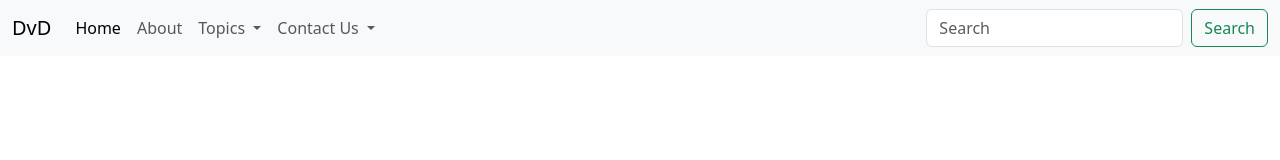
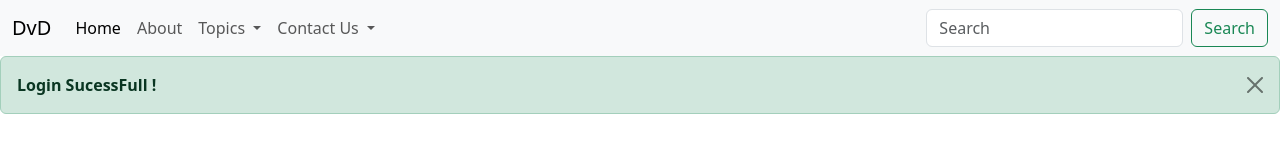
Before and after one commit to vipultyagi07/bootstrap, a plain HTML site: page index.html in a window 1280 px wide. Drawn offline with nearby package versions, Linux system fonts and the light colour scheme.

Commit message:
ADDED :: Dismissing Alert in project

```diff
--- a/index.html
+++ b/index.html
@@ -67,6 +67,12 @@
     </div>
   </nav>
 
+  <!-- Alert -->
+<div class="alert alert-success alert-dismissible fade show" role="alert">
+  <strong>Login SucessFull !</strong>
+  <button type="button" class="btn-close" data-bs-dismiss="alert" aria-label="Close"></button>
+</div>
+
 
   <script src="https://cdn.jsdelivr.net/npm/bootstrap@5.3.3/dist/js/bootstrap.bundle.min.js"
     integrity="sha384-YvpcrYf0tY3lHB60NNkmXc5s9fDVZLESaAA55NDzOxhy9GkcIdslK1eN7N6jIeHz"
```
